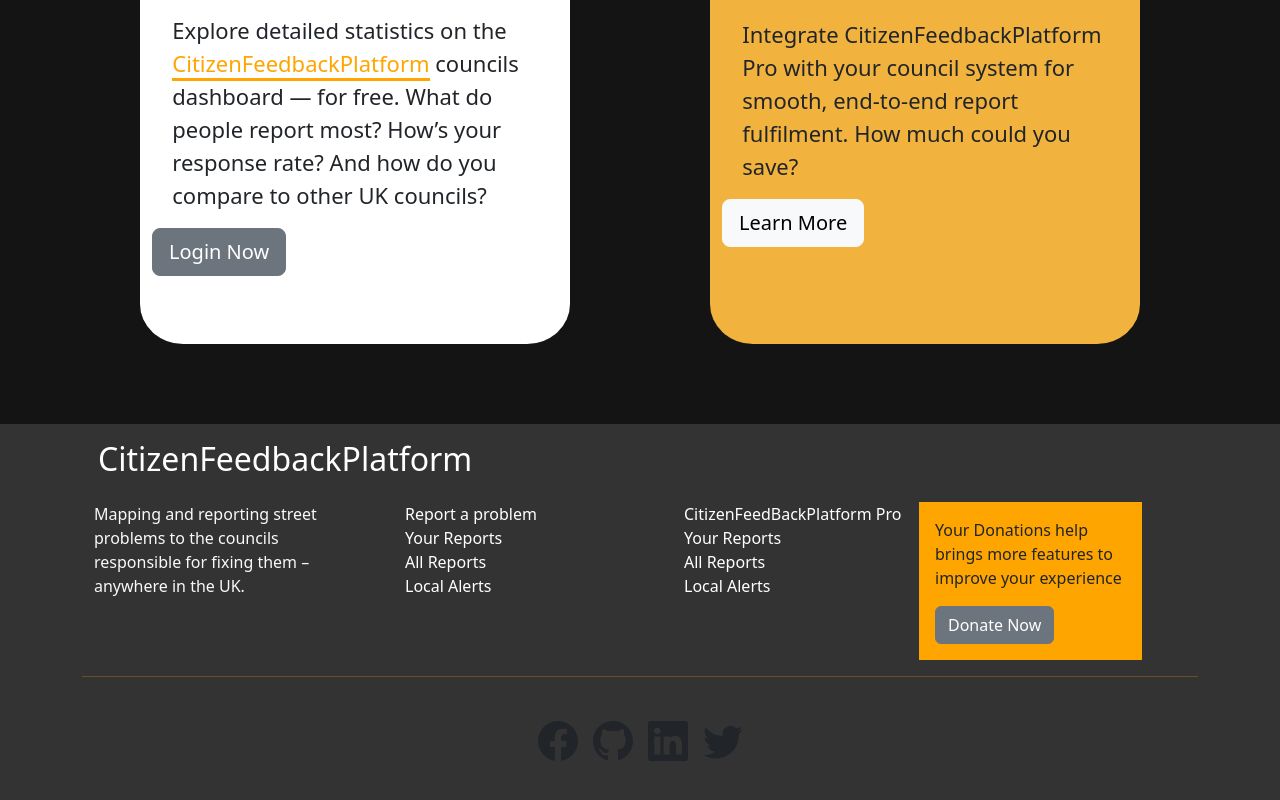
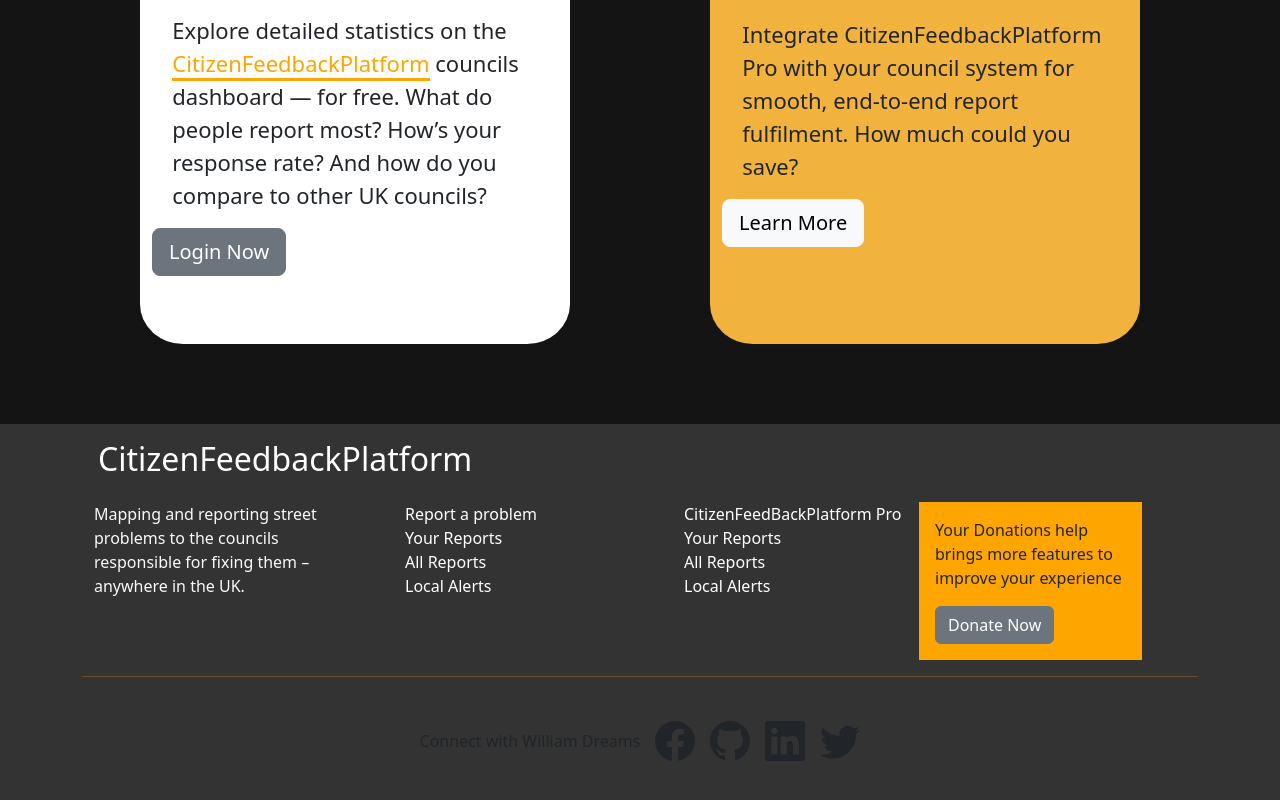
Before and after one commit to FullEffect-Studio/cfp, a React (Create React App) app: page / in a window 1280 px wide. Shown: the part 1952-2752 px from the top of the page. Built offline with nearby package versions, Linux system fonts and the light colour scheme; a web font is replaced by a local one.

Commit message:
Page footer additionals

```diff
--- a/src/components/PageFooter.jsx
+++ b/src/components/PageFooter.jsx
@@ -78,6 +78,7 @@
         <hr style={{color: "orange", height: "1.55rem"}} />
 
         <div className="text-center" style={{display: "flex", gap: "15px",justifyContent: "center", height: "3rem", alignItems: "center"}}>
+            <span>Connect with William Dreams</span>
             <BsFacebook size="40px" />
             <BsGithub size="40px" />
             <BsLinkedin size="40px" />
```
